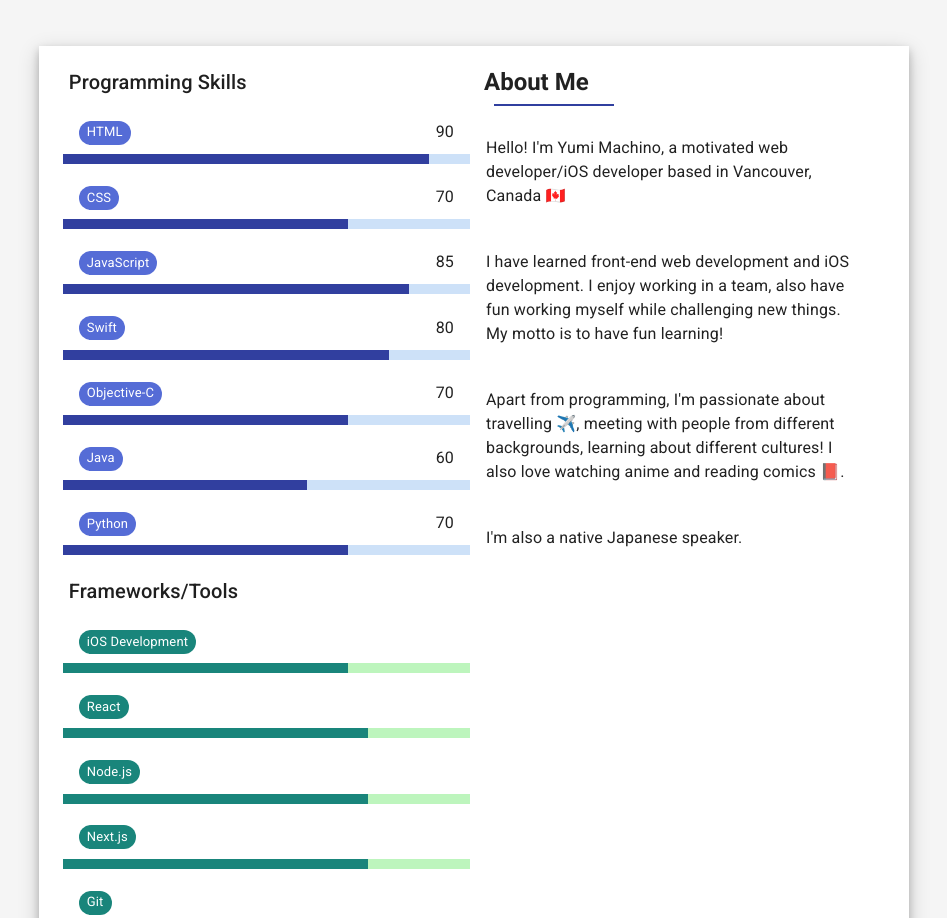
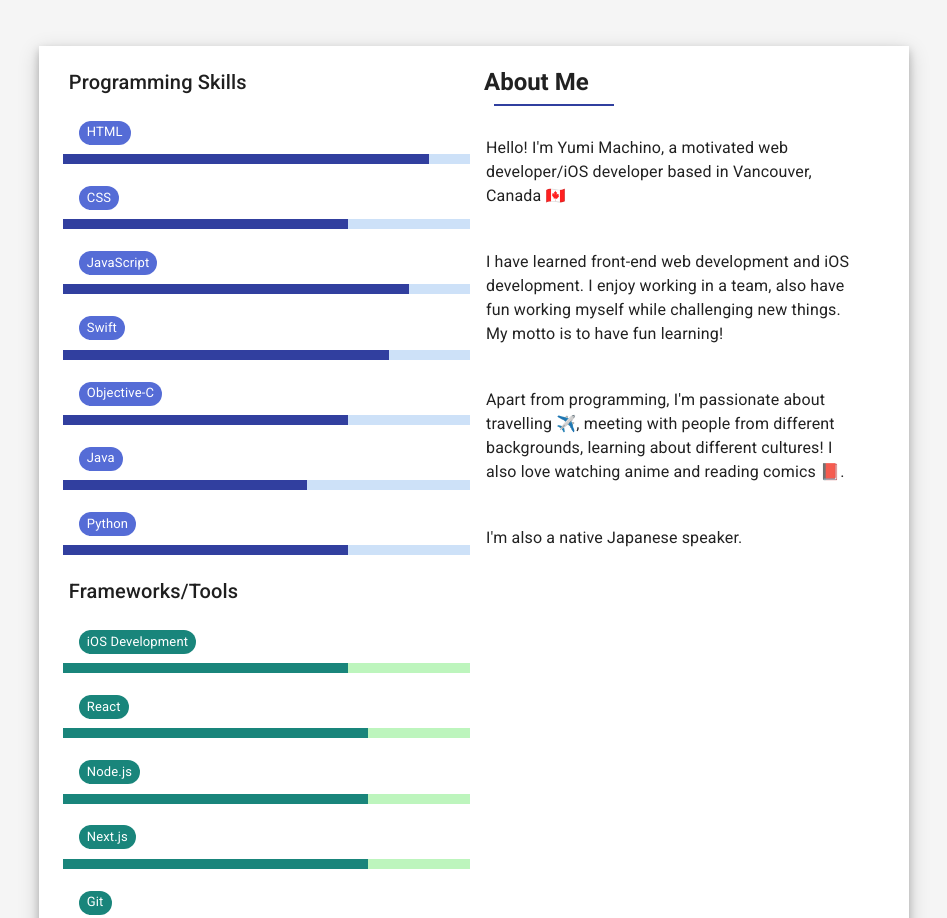
Before and after one commit to YumiMachino/Portfolio, a Next.js app: page / in a window 1280 px wide. Shown: the part 926-1844 px from the top of the page, without its empty margins (166-1113 px from the left). Built offline with nearby package versions, Linux system fonts and the light colour scheme.

Commit message:
remove other percentage text on programming skills bars

```diff
--- a/components/About.jsx
+++ b/components/About.jsx
@@ -170,10 +170,6 @@ const About = () => {
                                         size="small"
                                         />
                                     </Typography>
-                                <Typography
-                                    variant="subtitle1"
-                                    >{skill.percentage}
-                                    </Typography>
                             </div>
                             <ProgressBar
                                 key={skill.id}
```
